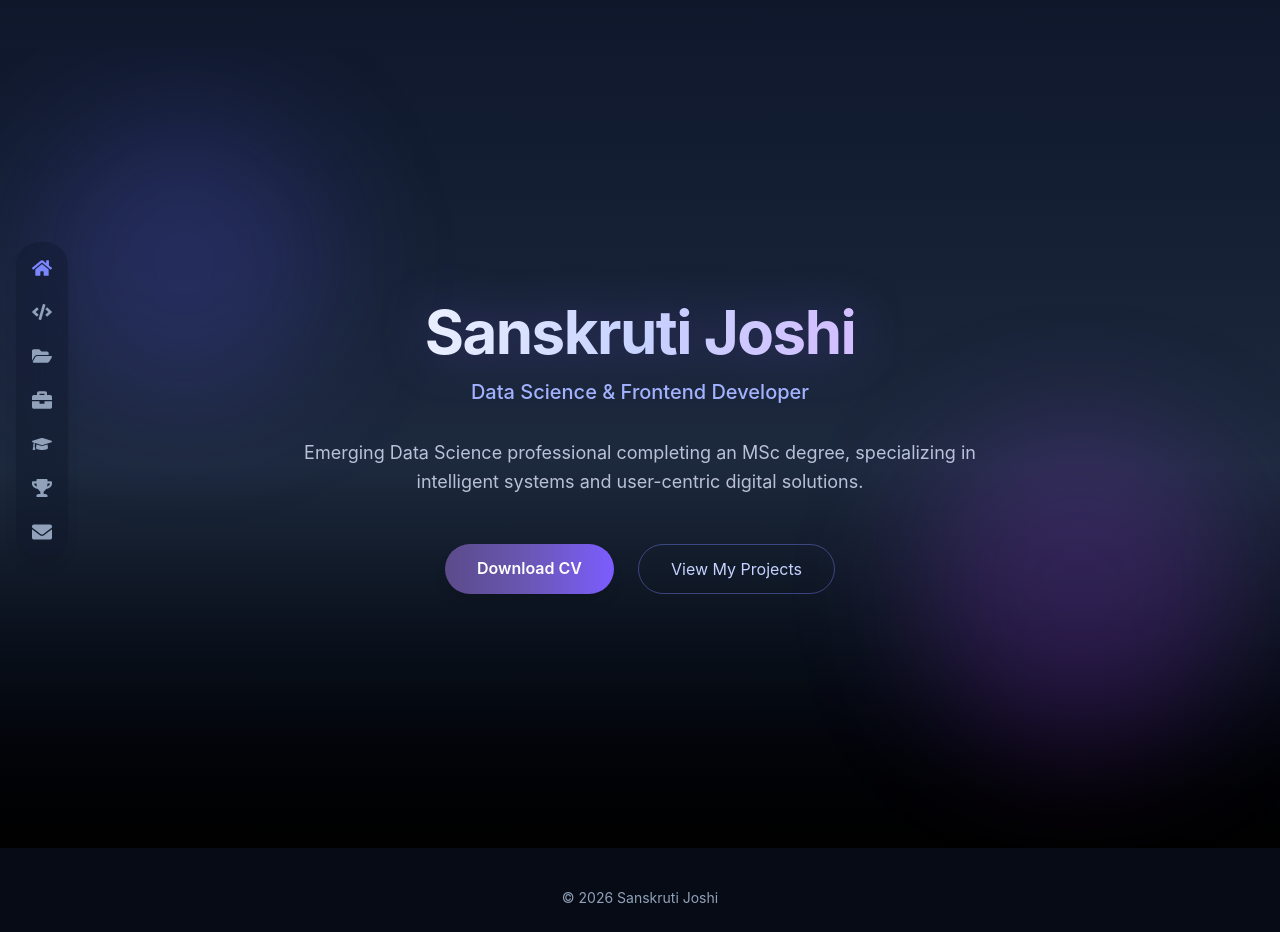
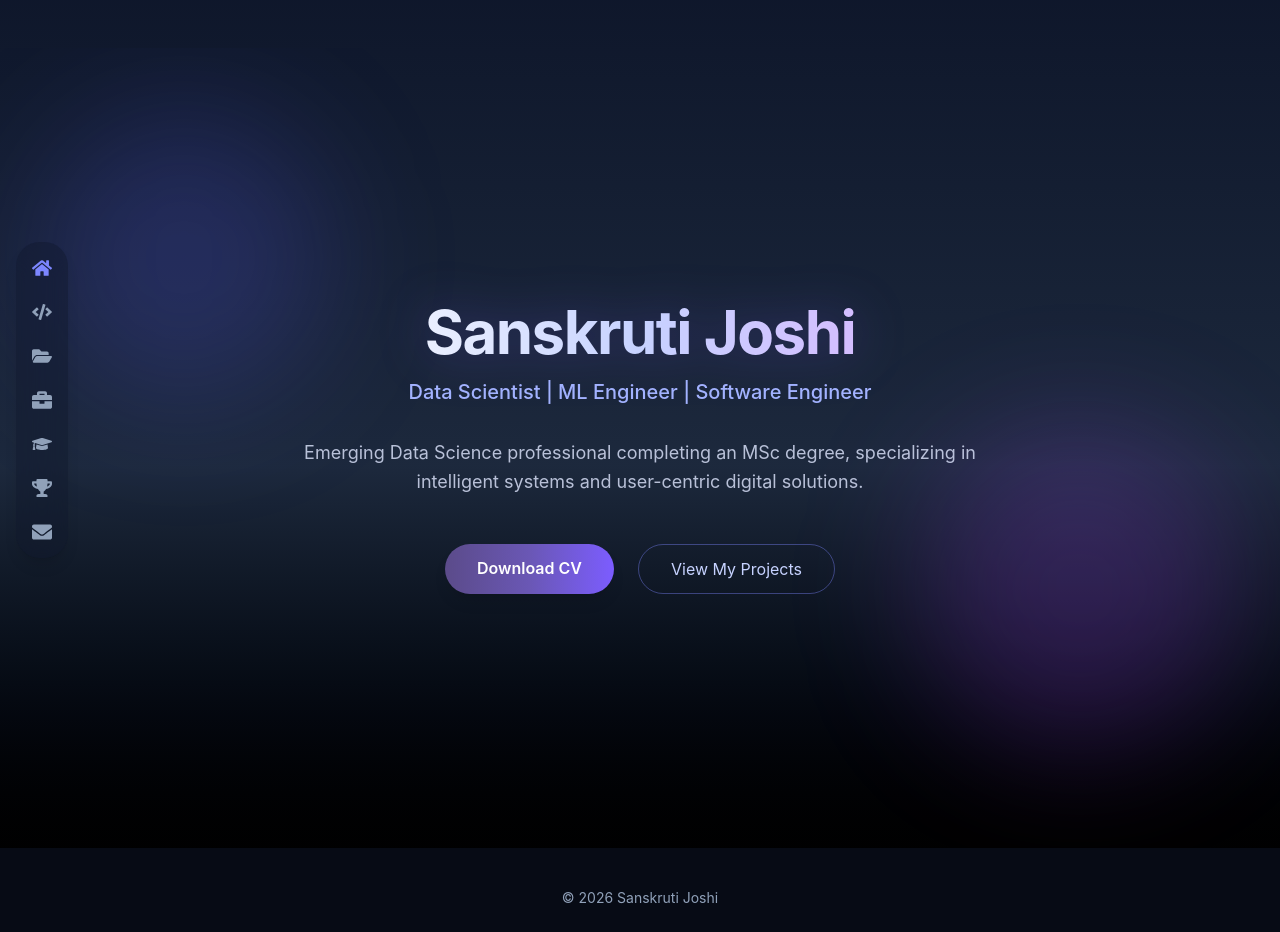
Before and after one commit to sanskruti-joshi/sanskruti-joshi.github.io, a React (Vite) app: page / in a window 1280 px wide. Built offline with nearby package versions, Linux system fonts and the light colour scheme.

Commit message:
Update role description

```diff
--- a/src/pages/Home.tsx
+++ b/src/pages/Home.tsx
@@ -28,7 +28,7 @@ export default function Home() {
 
         {/* Role */}
         <p className="mt-4 text-xl text-indigo-300 font-medium">
-          Data Science & Frontend Developer
+          Data Scientist | ML Engineer | Software Engineer
         </p>
 
         {/* Description */}
```
